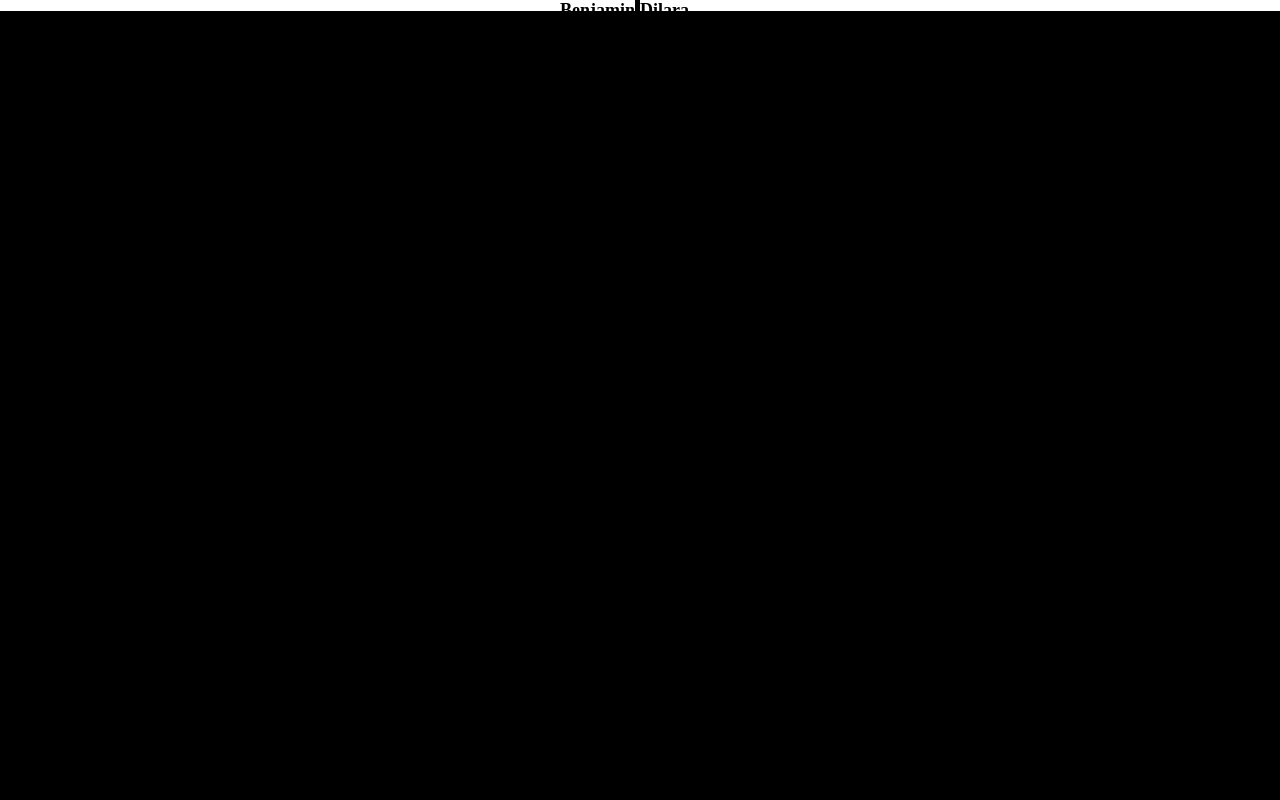
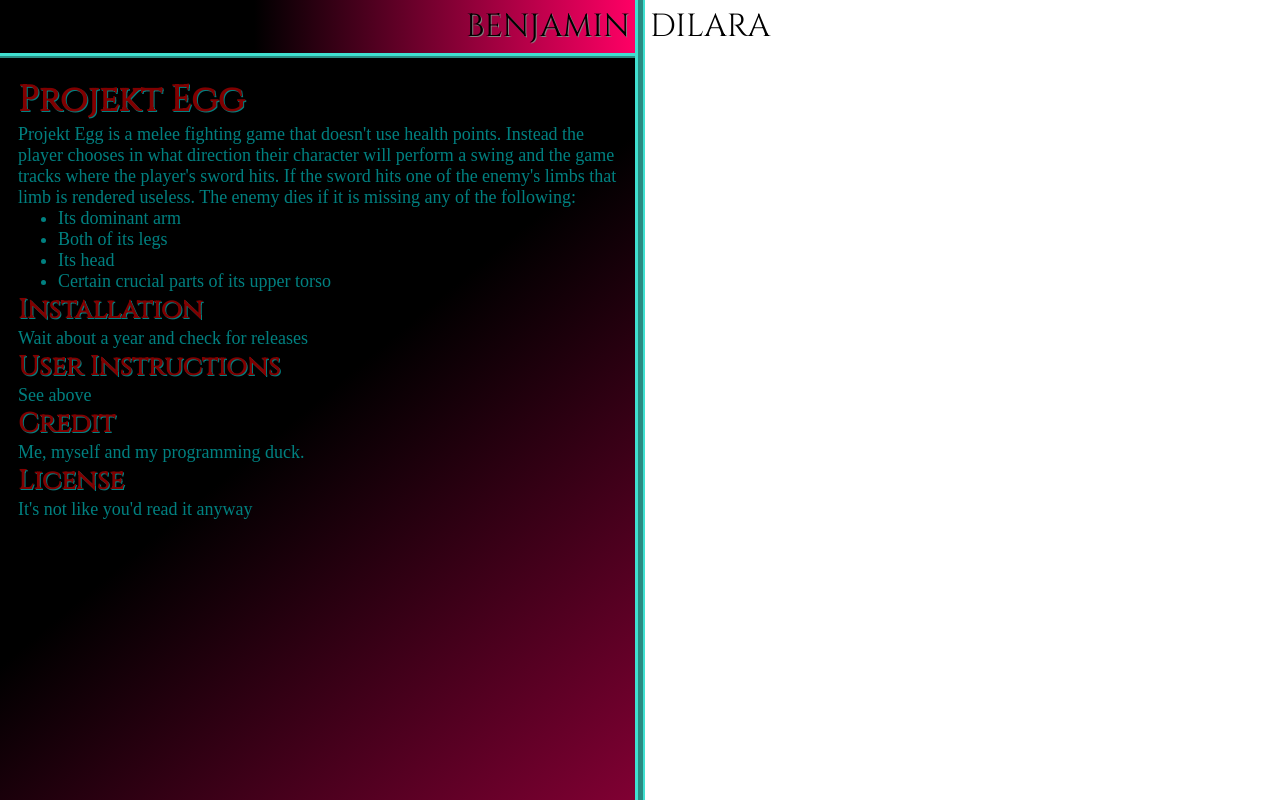
Before and after one commit to CalmermanBenjaminNTI/Benjamin-Dilara-Web, a plain HTML site: page index.html in a window 1280 px wide. Drawn offline with Linux system fonts and the light colour scheme; a web font is replaced by a local one.

Commit message:
filled in half the content of index + css styling

```diff
--- a/index.html
+++ b/index.html
@@ -1,19 +1,78 @@
 <!DOCTYPE html>
 <html lang="en">
+
 <head>
     <meta charset="UTF-8">
     <meta name="viewport" content="width=device-width, initial-scale=1.0">
     <title>Document</title>
-    <link  rel="stylesheet" href="styles.css">
+    <link rel="stylesheet" href="styles.css">
 </head>
+
 <body>
     <div class="benjamin">
-        <h1>Benjamin</h1>
-        <!--Benjamins examensarbete-->
+        <header class="benjamin">
+            BENJAMIN
+        </header>
+        <div class="text">
+            <!--Benjamins examensarbete-->
+            <h1>
+                Projekt Egg
+            </h1>
+            <p>
+                Projekt Egg is a melee fighting game that doesn't use health points. Instead the player chooses in what
+                direction their character will perform a swing and the game tracks where the player's sword hits. If the
+                sword hits one of the enemy's limbs that limb is rendered useless.
+                The enemy dies if it is missing any of the following:
+            </p>
+            <ul>
+                <li>
+                    Its dominant arm
+                </li>
+                <li>
+                    Both of its legs
+                </li>
+                <li>
+                    Its head
+                </li>
+                <li>
+                    Certain crucial parts of its upper torso
+                </li>
+            </ul>
+            <h2>
+                Installation
+            </h2>
+            <p>
+                Wait about a year and check for releases
+            </p>
+            <h2>
+                User Instructions
+            </h2>
+            <p>
+                See above
+            </p>
+            <h2 >
+                Credit
+            </h2>
+            <p>
+                Me, myself and my programming duck.
+            </p>
+            <h2 >
+                License
+            </h2>
+            <p>
+                It's not like you'd read it anyway
+            </p>
+        </div>
     </div>
-    <div class="Dilara">
-        <h2>Dilara</h2>
-        <!--Dilaras examensarbete-->
+    <div class="dilara">
+        <header class="dilara">
+            DILARA
+        </header>
+        <div class="text">
+            <!--Dilaras examensarbete-->
+
+        </div>
     </div>
 </body>
+
 </html>
--- a/styles.css
+++ b/styles.css
@@ -1,33 +1,66 @@
+@import url('https://fonts.googleapis.com/css2?family=Cinzel&display=swap');
+@import url('https://fonts.googleapis.com/css2?family=Playfair+Display:ital@1&display=swap');
+
 *{
     margin: 0;
 }
 
 body{
     display: grid;
-    grid-template: 50% 50% / 50% 50%;
+    grid-template-columns: 50% 50%;
     background-color: black;
+    height: 100vh;
 }
 
-div{
+/* div{
     background-color: white;
+} */
+
+header{
+    font-size: 2rem;
+    padding: 5px;
+    font-family: 'Cinzel';
 }
 
-h1{
+header.benjamin{
     text-align: right;
-    font-size: large;
-    line-height: normal;
+    text-shadow: gray 1px 1px;
+    background: rgb(255,0,101);
+    background: linear-gradient(-90deg, rgba(255,0,101,1) 0%, rgba(0,0,0,1) 60%);
+    border-bottom: ridge turquoise 5px;
+    color: black;
 }
 
-.benjamin {
-    margin-right: 5px;
+div.benjamin {
+    border-right: 5px ridge turquoise;
+    background: rgb(255,0,101);
+    background: linear-gradient(-40deg, rgba(255,0,101,0.5) 0%, rgba(0,0,0,1) 50%);
+    color: teal;
+    font-size: 18px;
+    font-family: 'Playfair Display';
 }
 
-h2{
-    text-align: left;
-    font-size: large;
-    line-height: normal;
+div.benjamin h1{
+    color: maroon;
+    font-family: 'Cinzel';
+    text-shadow: 1px 1px teal;
 }
 
-.dilara {
-    margin-left: 5px;
+div.benjamin h2{
+    color: maroon;
+    font-family: 'Cinzel';
+    text-shadow: 1px 1px teal;
 }
+
+header.dilara{
+    text-align: left;
+}
+
+div.dilara {
+    background-color: white;
+    border-left:groove 5px turquoise;
+}
+
+div.text{
+    padding: 1em;
+}
```
